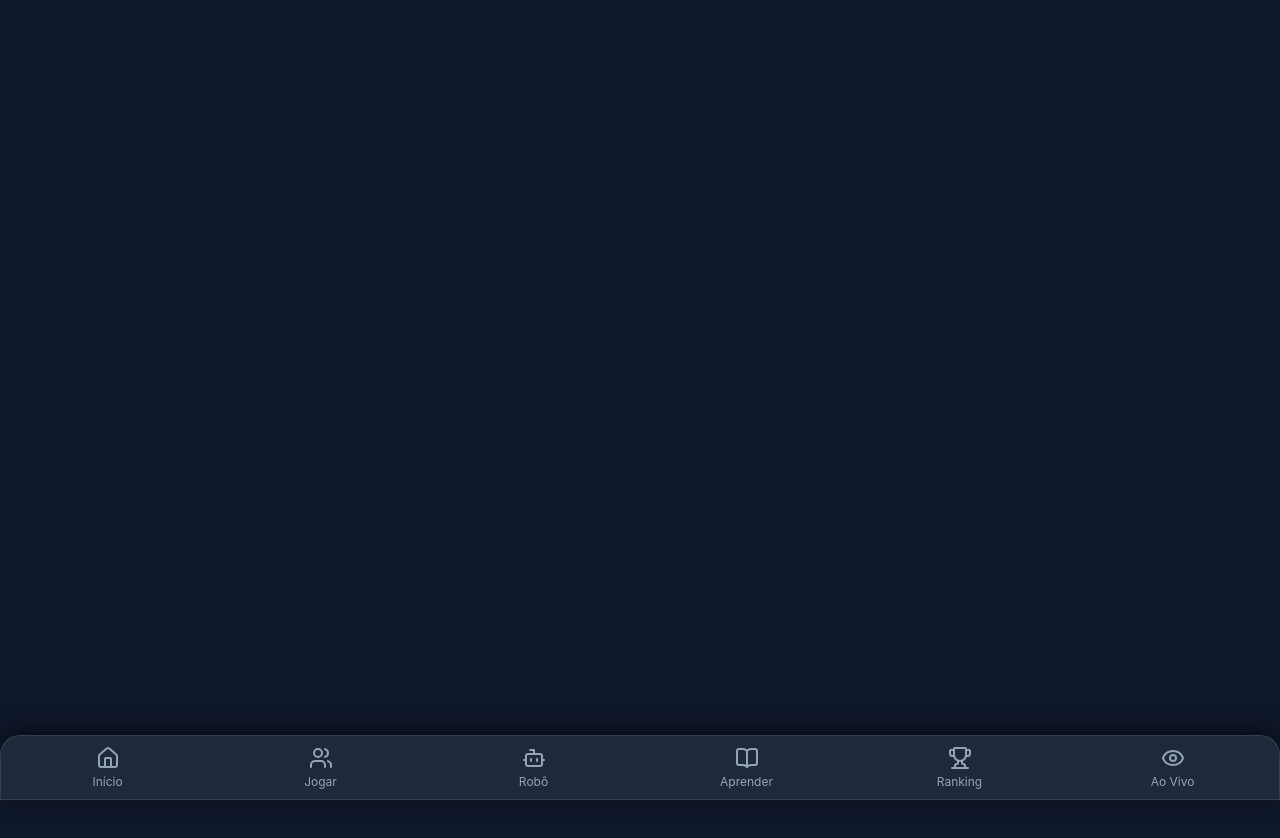
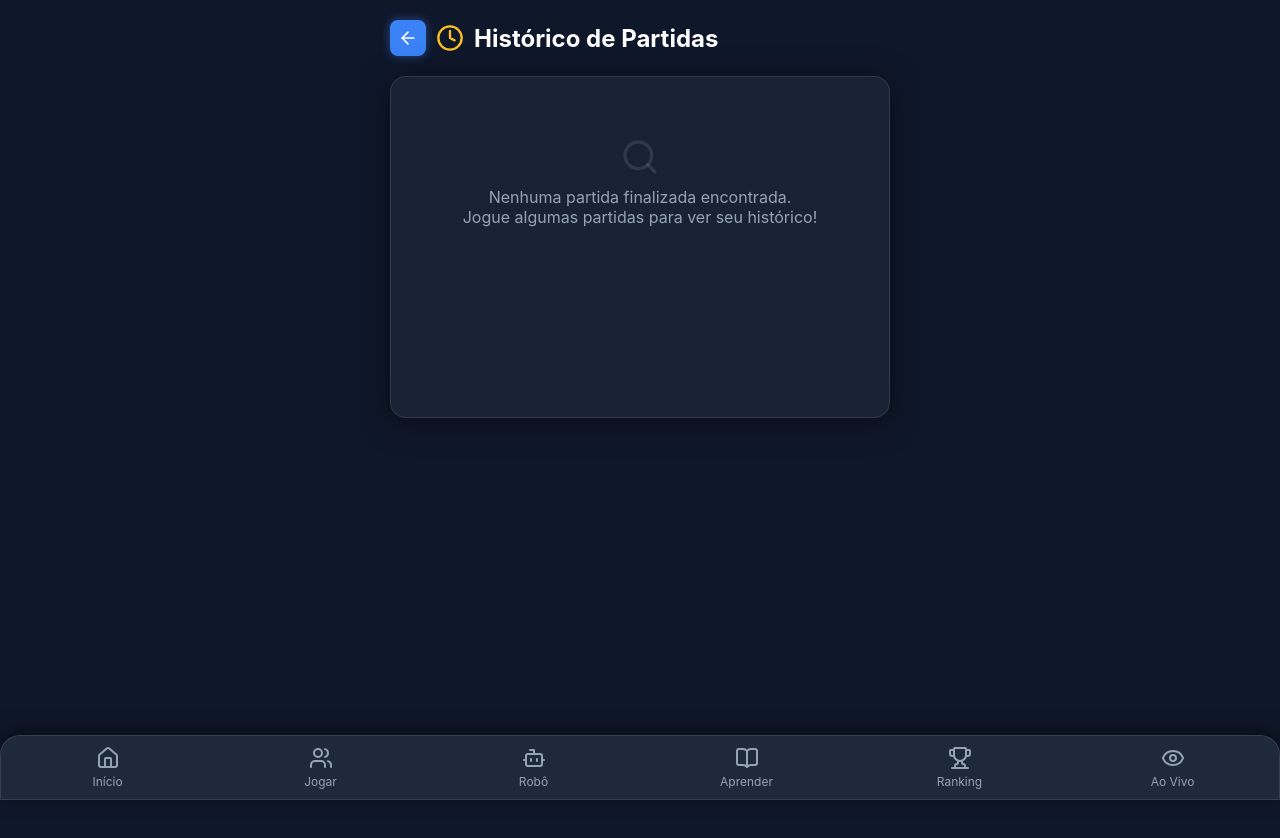
Before and after one commit to Lamartine1987/xadrez, a React (Vite) app: page /history in a window 1280 px wide. Shown: the top 838 px of the page. Before the commit the page ends 800 px from the top, so only its background shows below. Built offline with nearby package versions, Linux system fonts and the light colour scheme; no server answers; the database is empty; sample sign-in values are in the browser's storage.

Commit message:
feat: change bottom nav name to online, add history button and component, remove redundant buttons

```diff
--- a/src/App.jsx
+++ b/src/App.jsx
@@ -11,6 +11,7 @@ import Ranking from './Ranking';
 import Coach from './Coach';
 import Live from './Live';
 import OnlinePlayers from './OnlinePlayers';
+import History from './History';
 import BottomNav from './components/BottomNav';
 import './App.css';
 
@@ -212,6 +213,10 @@ function App() {
             path="/online"
             element={user ? <OnlinePlayers user={user} /> : <Navigate to="/" />}
           />
+          <Route
+            path="/history"
+            element={user ? <History user={user} /> : <Navigate to="/" />}
+          />
         </Routes>
       </AppLayout>
     </Router>
--- /dev/null
+++ b/src/History.jsx
@@ -0,0 +1,106 @@
+import { useState, useEffect } from 'react';
+import { useNavigate } from 'react-router-dom';
+import { db } from './firebase';
+import { collection, query, where, onSnapshot } from 'firebase/firestore';
+import { ArrowLeft, Clock, Search } from 'lucide-react';
+
+export default function History({ user }) {
+  const [historyGames, setHistoryGames] = useState([]);
+  const navigate = useNavigate();
+
+  useEffect(() => {
+    if (!user) return;
+    const qGames = query(
+      collection(db, 'games'),
+      where('participantIds', 'array-contains', user.uid)
+    );
+
+    const unsub = onSnapshot(qGames, (snapshot) => {
+      const games = [];
+      snapshot.forEach(doc => {
+        const data = doc.data();
+        if (data.status !== 'playing' && data.status !== 'waiting') {
+           games.push({ id: doc.id, ...data });
+        }
+      });
+      games.sort((a, b) => {
+         const timeA = a.updatedAt?.toMillis() || a.createdAt?.toMillis() || 0;
+         const timeB = b.updatedAt?.toMillis() || b.createdAt?.toMillis() || 0;
+         return timeB - timeA;
+      });
+      setHistoryGames(games);
+    });
+
+    return () => unsub();
+  }, [user]);
+
+  return (
+    <div style={{ display: 'flex', flexDirection: 'column', alignItems: 'center', minHeight: '100vh', padding: '20px', paddingBottom: '90px' }}>
+
+      <div style={{ width: '100%', maxWidth: '500px', display: 'flex', alignItems: 'center', gap: '10px', marginBottom: '20px' }}>
+         <button onClick={() => navigate('/lobby')} className="btn" style={{ padding: '8px' }}>
+            <ArrowLeft size={20} />
+         </button>
+         <Clock size={28} color="#fbbf24" />
+         <h1 style={{ fontSize: '1.5rem', color: 'white' }}>Histórico de Partidas</h1>
+      </div>
+
+      <div className="glass-panel" style={{ width: '100%', maxWidth: '500px', padding: '20px' }}>
+         <div style={{ display: 'flex', flexDirection: 'column', gap: '10px', minHeight: '300px' }}>
+           {historyGames.length === 0 ? (
+             <div style={{ color: 'var(--text-muted)', padding: '40px 20px', textAlign: 'center', display: 'flex', flexDirection: 'column', alignItems: 'center', gap: '10px' }}>
+                <Search size={40} color="rgba(255,255,255,0.1)" />
+                Nenhuma partida finalizada encontrada.<br/>Jogue algumas partidas para ver seu histórico!
+             </div>
+           ) : (
+             historyGames.map(game => {
+                const isWhite = game.players.white === user.uid;
+                const opponentName = isWhite ? game.players.blackName : game.players.whiteName;
+
+                let resultText = "Partida Finalizada";
+                let resultColor = "var(--text-muted)";
+
+                // Lógica simples para identificar o vencedor baseada no status e fen
+                if (game.status === 'resigned' || game.status === 'timeout') {
+                   // O 'turn' normalmente mostra de quem era a vez, então quem não era o turno venceu, a menos que...
+                   // Na verdade, se o adversário abandonou, nós vencemos. Como não temos um 'winner' claro no BD em todos os casos antigos,
+                   // Vamos usar uma simplificação visual:
+                   resultText = "Finalizada";
+                }
+
+                return (
+                  <div
+                     key={game.id}
+                     onClick={() => navigate(`/game/${game.id}?analysis=true`)}
+                     style={{
+                       background: 'rgba(0,0,0,0.2)',
+                       borderRadius: '8px',
+                       padding: '12px 15px',
+                       display: 'flex',
+                       alignItems: 'center',
+                       justifyContent: 'space-between',
+                       border: '1px solid rgba(255,255,255,0.05)',
+                       cursor: 'pointer'
+                     }}
+                     className="hover-glow"
+                  >
+                     <div style={{ display: 'flex', flexDirection: 'column', alignItems: 'flex-start' }}>
+                        <div style={{ fontWeight: 'bold', fontSize: '1rem', color: 'white' }}>
+                           vs {opponentName || 'Desconhecido'}
+                        </div>
+                        <div style={{ fontSize: '0.8rem', color: resultColor, marginTop: '4px' }}>
+                           {new Date(game.createdAt?.toMillis() || Date.now()).toLocaleDateString('pt-BR')} - Status: {game.status}
+                        </div>
+                     </div>
+                     <div style={{ fontSize: '0.8rem', fontFamily: 'monospace', background: 'rgba(255,255,255,0.1)', padding: '4px 8px', borderRadius: '4px' }}>
+                        Ver Tabuleiro
+                     </div>
+                  </div>
+                );
+             })
+           )}
+         </div>
+      </div>
+    </div>
+  );
+}
--- a/src/Lobby.jsx
+++ b/src/Lobby.jsx
@@ -257,16 +257,10 @@ export default function Lobby({ user }) {
                 Desafiar Robô
               </button>
 
-              {/* Ranking */}
-              <button onClick={() => navigate('/ranking')} className="btn" style={{ background: 'var(--bg-color-lighter)', border: '1px solid var(--glass-border)', flexDirection: 'column', padding: '20px', gap: '10px', color: 'var(--text-main)', boxShadow: 'none' }}>
-                <Trophy size={32} color="#fbbf24" />
-                Ver Ranking
-              </button>
-
-              {/* Tutorial */}
-              <button onClick={() => navigate('/tutorial')} className="btn" style={{ background: 'var(--bg-color-lighter)', border: '1px solid var(--glass-border)', flexDirection: 'column', padding: '20px', gap: '10px', color: 'var(--text-main)', boxShadow: 'none' }}>
-                <BookOpen size={32} color="var(--accent-color)" />
-                Como Jogar
+              {/* Histórico */}
+              <button onClick={() => navigate('/history')} className="btn" style={{ background: 'var(--bg-color-lighter)', border: '1px solid var(--glass-border)', flexDirection: 'column', padding: '20px', gap: '10px', color: 'var(--text-main)', boxShadow: 'none' }}>
+                <Clock size={32} color="#fbbf24" />
+                Histórico
               </button>
 
               {/* AI Coach */}
```
